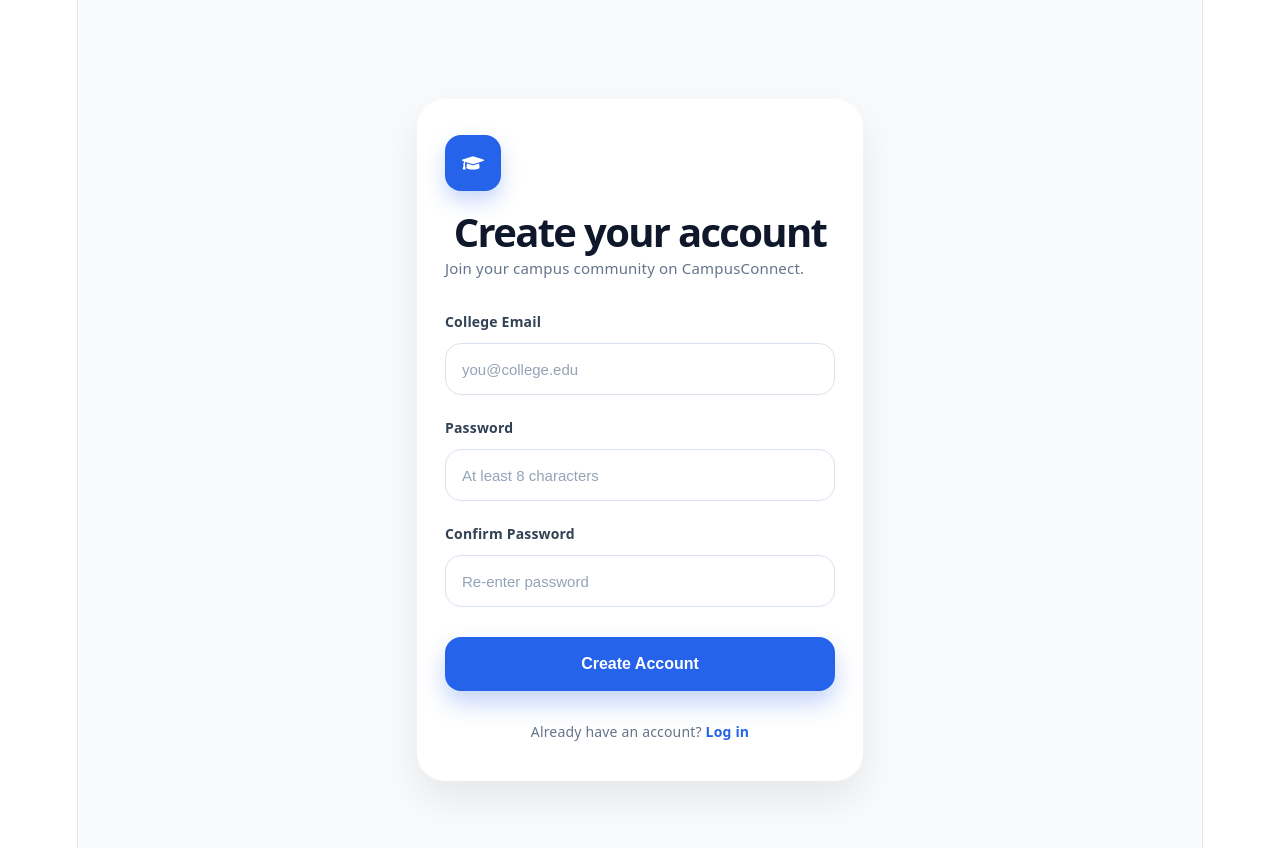
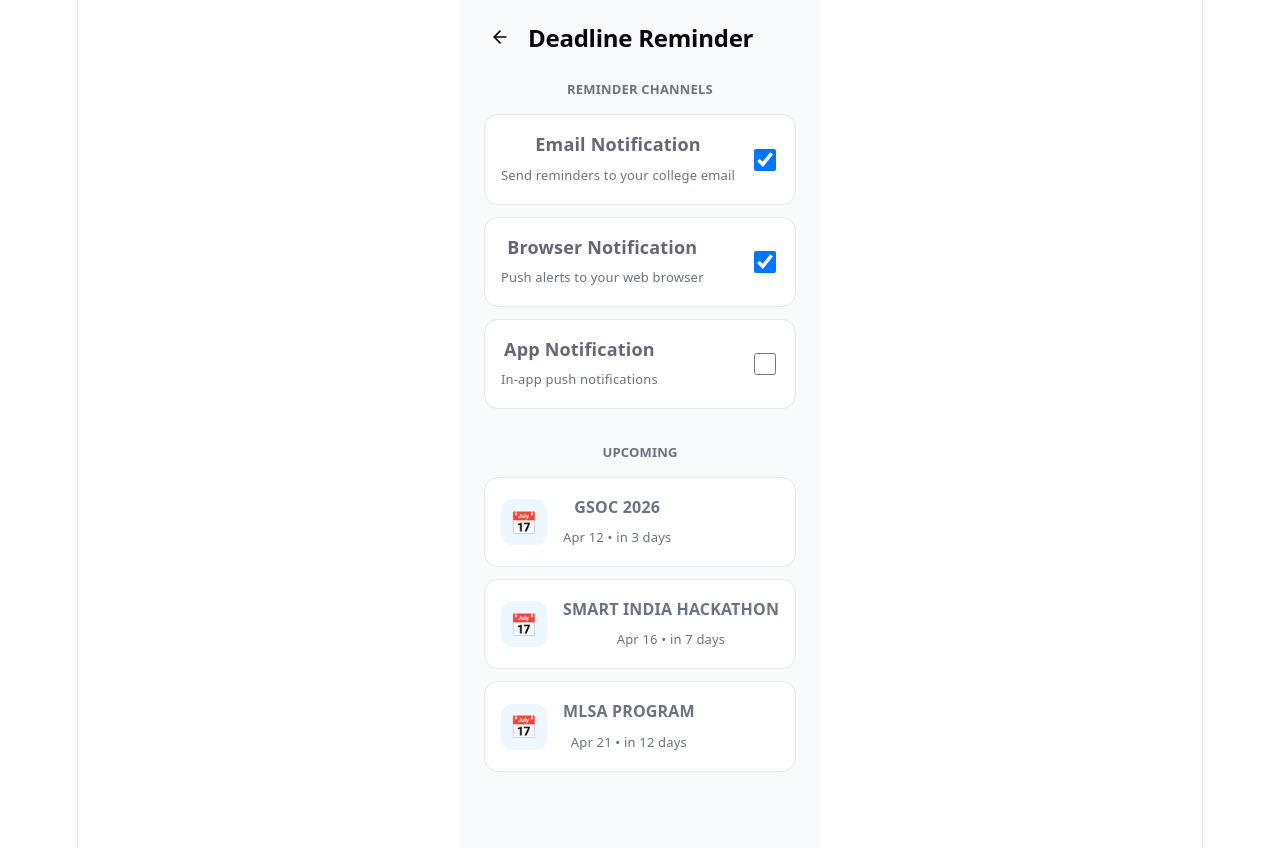
Before and after one commit to karthikar23it-source/Student-portal, a React (Vite) app in the folder client/: page /notifications/reminders in a window 1280 px wide. Before the commit this address led to /register. Shown: the top 848 px of the page. Built offline with nearby package versions, Linux system fonts and the light colour scheme; no server answers.

Commit message:
Sprint ID 010 Task ID 003 - Notification Preferences frontend

```diff
--- a/client/src/App.tsx
+++ b/client/src/App.tsx
@@ -5,7 +5,7 @@
 import LoginPage from './features/auth/pages/LoginPage';
 import CompleteProfilePage from './features/auth/pages/CompleteProfilePage';
 import NotificationsPage from "./features/notifications/pages/NotificationsPage";
-
+import DeadlineReminderPage from "./features/notifications/pages/DeadlineReminderPage";
 function App() {
   return (
     <Routes>
@@ -25,6 +25,10 @@
       <Route path="/login" element={<LoginPage />} />
 
       <Route path="/notifications" element={<NotificationsPage />} />
+      <Route
+  path="/notifications/reminders"
+  element={<DeadlineReminderPage />}
+/>
 
       {/* Fallback Route */}
       <Route path="*" element={<Navigate to="/register" replace />} />
--- /dev/null
+++ b/client/src/features/notifications/components/ReminderCard.tsx
@@ -0,0 +1,23 @@
+import type { Reminder } from "../types/reminder.types";
+
+interface Props {
+  reminder: Reminder;
+}
+
+const ReminderCard = ({ reminder }: Props) => {
+  return (
+    <div className="reminder-card">
+      <div className="calendar-icon">📅</div>
+
+      <div className="reminder-content">
+        <h4>{reminder.title}</h4>
+
+        <p>
+          {reminder.reminderDate} • in {reminder.daysRemaining} days
+        </p>
+      </div>
+    </div>
+  );
+};
+
+export default ReminderCard;
--- /dev/null
+++ b/client/src/features/notifications/components/ReminderList.tsx
@@ -0,0 +1,23 @@
+import ReminderCard from "./ReminderCard";
+import type { Reminder } from "../types/reminder.types";
+
+interface ReminderListProps {
+  reminders: Reminder[];
+}
+
+const ReminderList = ({ reminders }: ReminderListProps) => {
+  return (
+    <div className="reminder-list">
+      <h4>Upcoming</h4>
+
+      {reminders.map((reminder) => (
+        <ReminderCard
+          key={reminder.opportunityId}
+          reminder={reminder}
+        />
+      ))}
+    </div>
+  );
+};
+
+export default ReminderList;
--- /dev/null
+++ b/client/src/features/notifications/components/ReminderSettings.tsx
@@ -0,0 +1,98 @@
+import {
+  toggleAppNotification,
+  toggleBrowserNotification,
+  toggleEmailNotification,
+} from "../services/reminder.service";
+import type { ReminderPreferences } from "../types/reminder.types";
+
+interface ReminderSettingsProps {
+  preferences: ReminderPreferences;
+  setPreferences: React.Dispatch<
+    React.SetStateAction<ReminderPreferences>
+  >;
+}
+
+const ReminderSettings = ({
+  preferences,
+  setPreferences,
+}: ReminderSettingsProps) => {
+  const handleEmail = async () => {
+    const enabled = !preferences.emailEnabled;
+
+    setPreferences({
+      ...preferences,
+      emailEnabled: enabled,
+    });
+
+    await toggleEmailNotification(enabled);
+  };
+
+  const handleBrowser = async () => {
+    const enabled = !preferences.browserEnabled;
+
+    setPreferences({
+      ...preferences,
+      browserEnabled: enabled,
+    });
+
+    await toggleBrowserNotification(enabled);
+  };
+
+  const handleApp = async () => {
+    const enabled = !preferences.appEnabled;
+
+    setPreferences({
+      ...preferences,
+      appEnabled: enabled,
+    });
+
+    await toggleAppNotification(enabled);
+  };
+
+  return (
+    <div className="reminder-settings">
+      <h4>Reminder Channels</h4>
+
+      <label className="setting-card">
+        <div>
+          <strong>Email Notification</strong>
+          <p>Send reminders to your college email</p>
+        </div>
+
+        <input
+          type="checkbox"
+          checked={preferences.emailEnabled}
+          onChange={handleEmail}
+        />
+      </label>
+
+      <label className="setting-card">
+        <div>
+          <strong>Browser Notification</strong>
+          <p>Push alerts to your web browser</p>
+        </div>
+
+        <input
+          type="checkbox"
+          checked={preferences.browserEnabled}
+          onChange={handleBrowser}
+        />
+      </label>
+
+      <label className="setting-card">
+        <div>
+          <strong>App Notification</strong>
+          <p>In-app push notifications</p>
+        </div>
+
+        <input
+          type="checkbox"
+          checked={preferences.appEnabled}
+          onChange={handleApp}
+        />
+      </label>
+    </div>
+  );
+};
+
+export default ReminderSettings;
--- /dev/null
+++ b/client/src/features/notifications/hooks/useReminders.ts
@@ -0,0 +1,35 @@
+import { useEffect, useState } from "react";
+import {
+  loadReminderPreferences,
+  loadUpcomingReminders,
+} from "../services/reminder.service";
+import type {
+  Reminder,
+  ReminderPreferences,
+} from "../types/reminder.types";
+
+export const useReminders = () => {
+  const [preferences, setPreferences] =
+    useState<ReminderPreferences>({
+      emailEnabled: false,
+      browserEnabled: false,
+      appEnabled: false,
+    });
+
+  const [reminders, setReminders] = useState<Reminder[]>([]);
+
+  useEffect(() => {
+    const load = async () => {
+      setPreferences(await loadReminderPreferences());
+      setReminders(await loadUpcomingReminders());
+    };
+
+    load();
+  }, []);
+
+  return {
+    reminders,
+    preferences,
+    setPreferences,
+  };
+};
--- /dev/null
+++ b/client/src/features/notifications/pages/DeadlineReminderPage.tsx
@@ -0,0 +1,37 @@
+import { ArrowLeft } from "lucide-react";
+import { useNavigate } from "react-router-dom";
+import ReminderList from "../components/ReminderList";
+import ReminderSettings from "../components/ReminderSettings";
+import { useReminders } from "../hooks/useReminders";
+import "../styles/reminder.css";
+
+const DeadlineReminderPage = () => {
+  const navigate = useNavigate();
+
+  const {
+    reminders,
+    preferences,
+    setPreferences,
+  } = useReminders();
+
+  return (
+    <div className="deadline-reminder-page">
+      <div className="page-header">
+        <button onClick={() => navigate(-1)}>
+          <ArrowLeft size={20} />
+        </button>
+
+        <h2>Deadline Reminder</h2>
+      </div>
+
+      <ReminderSettings
+        preferences={preferences}
+        setPreferences={setPreferences}
+      />
+
+      <ReminderList reminders={reminders} />
+    </div>
+  );
+};
+
+export default DeadlineReminderPage;
--- /dev/null
+++ b/client/src/features/notifications/services/reminder.service.ts
@@ -0,0 +1,47 @@
+import type {
+  Reminder,
+  ReminderPreferences,
+} from "../types/reminder.types";
+
+let preferences: ReminderPreferences = {
+  emailEnabled: true,
+  browserEnabled: true,
+  appEnabled: false,
+};
+
+const reminders: Reminder[] = [
+  {
+    opportunityId: 1,
+    title: "GSoC 2026",
+    reminderDate: "Apr 12",
+    daysRemaining: 3,
+  },
+  {
+    opportunityId: 2,
+    title: "Smart India Hackathon",
+    reminderDate: "Apr 16",
+    daysRemaining: 7,
+  },
+  {
+    opportunityId: 3,
+    title: "MLSA Program",
+    reminderDate: "Apr 21",
+    daysRemaining: 12,
+  },
+];
+
+export const loadUpcomingReminders = async () => reminders;
+
+export const toggleEmailNotification = async (enabled: boolean) => {
+  preferences.emailEnabled = enabled;
+};
+
+export const toggleBrowserNotification = async (enabled: boolean) => {
+  preferences.browserEnabled = enabled;
+};
+
+export const toggleAppNotification = async (enabled: boolean) => {
+  preferences.appEnabled = enabled;
+};
+
+export const loadReminderPreferences = async () => preferences;
--- /dev/null
+++ b/client/src/features/notifications/styles/reminder.css
@@ -0,0 +1,105 @@
+.deadline-reminder-page {
+  max-width: 600px;
+  margin: 0 auto;
+  padding: 24px;
+  background: #f8fafc;
+  min-height: 100vh;
+}
+
+.page-header {
+  display: flex;
+  align-items: center;
+  gap: 12px;
+  margin-bottom: 24px;
+}
+
+.page-header button {
+  border: none;
+  background: none;
+  cursor: pointer;
+}
+
+.page-header h2 {
+  margin: 0;
+  font-size: 24px;
+  font-weight: 600;
+}
+
+.reminder-settings h4,
+.reminder-list h4 {
+  color: #6b7280;
+  font-size: 13px;
+  text-transform: uppercase;
+  margin-bottom: 12px;
+}
+
+.setting-card {
+  display: flex;
+  justify-content: space-between;
+  align-items: center;
+  background: white;
+  border: 1px solid #e5e7eb;
+  border-radius: 14px;
+  padding: 16px;
+  margin-bottom: 12px;
+}
+
+.setting-card strong {
+  display: block;
+  margin-bottom: 4px;
+}
+
+.setting-card p {
+  margin: 0;
+  color: #6b7280;
+  font-size: 13px;
+}
+
+.setting-card input {
+  width: 22px;
+  height: 22px;
+  cursor: pointer;
+}
+
+.reminder-list {
+  margin-top: 30px;
+}
+
+.reminder-card {
+  display: flex;
+  align-items: center;
+  gap: 16px;
+  background: white;
+  border: 1px solid #e5e7eb;
+  border-radius: 14px;
+  padding: 16px;
+  margin-bottom: 12px;
+}
+
+.calendar-icon {
+  width: 46px;
+  height: 46px;
+  border-radius: 12px;
+  background: #eef6ff;
+  display: flex;
+  justify-content: center;
+  align-items: center;
+  font-size: 22px;
+}
+
+.reminder-content h4 {
+  margin: 0;
+  font-size: 16px;
+}
+
+.reminder-content p {
+  margin-top: 4px;
+  color: #6b7280;
+  font-size: 13px;
+}
+
+.notification-status {
+  text-align: center;
+  margin-top: 40px;
+  color: #6b7280;
+}
```
Also changed, not shown: client/src/features/notifications/types/reminder.types.ts (added, +16 -0 lines).
